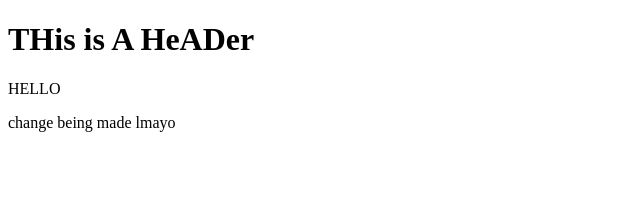
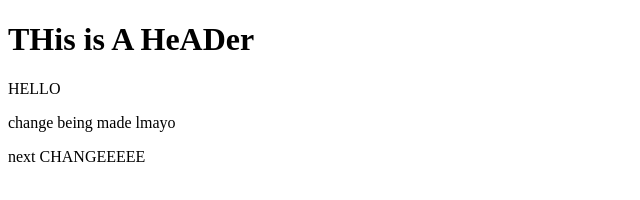
Before and after one commit to millevolteb/intro-git, a plain HTML site: page index.html in a window 1280 px wide. Shown: the whole page, without its empty margins (0-640 px from the left). Drawn offline with Linux system fonts and the light colour scheme.

Commit message:
hellooooo

```diff
--- a/index.html
+++ b/index.html
@@ -9,5 +9,6 @@
     <h1>THis is A HeADer</h1>
     <p>HELLO</p>
     <p>change being made lmayo</p>
+    <p>next CHANGEEEEE</p>
   </body>
 </html>
```
